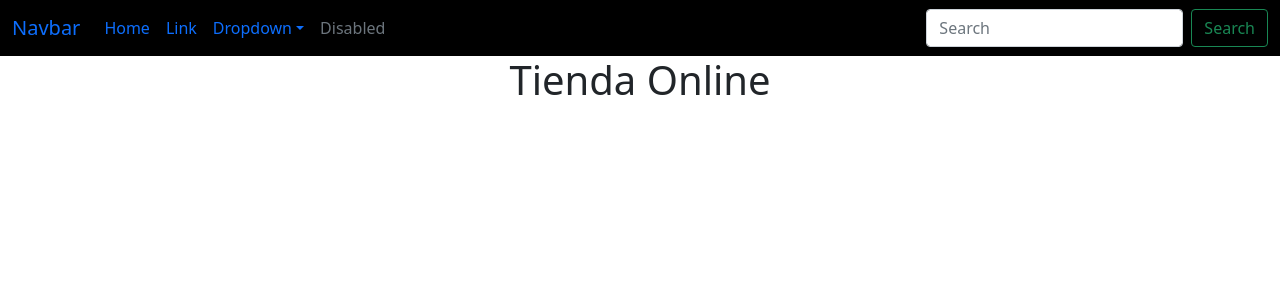
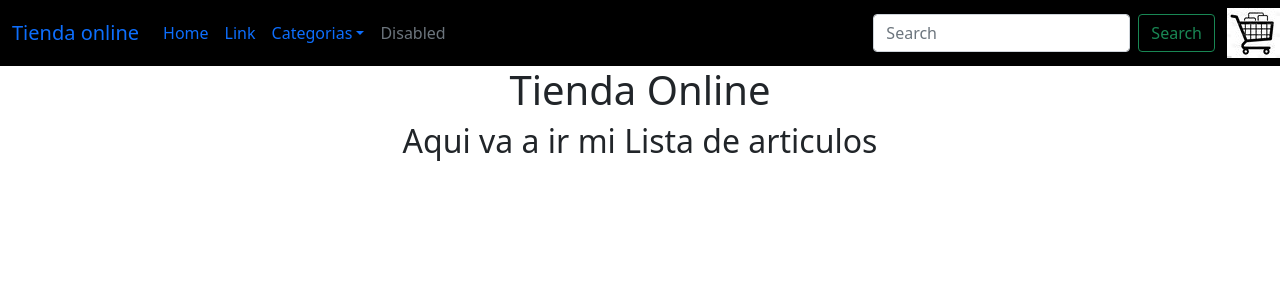
Before and after one commit to Maxagu77/Tienda_online-Agudin, a React (Create React App) app: page / in a window 1280 px wide. Shown: the top 300 px of the page. Built offline with nearby package versions, Linux system fonts and the light colour scheme.

Commit message:
agrego carrito y propiedad

```diff
--- a/src/App.js
+++ b/src/App.js
@@ -3,13 +3,16 @@ import './App.css';
 import styled from 'styled-components';
 import React from 'react';
 import NavBar from './components/NavBar';
+import carrito from './image/icono_carrito.jpg';
+import ItemListContainer from './components/ItemListContainer';
 
 
 function App() {
   return (
     <div className="App">
-      <NavBar></NavBar>
+      <NavBar><img src={carrito} className='icono_carrito.jpg' alt='logo'/></NavBar>
       <h1>Tienda Online</h1>
+      <ItemListContainer greeting="Lista de articulos"></ItemListContainer>
     </div>
   );
 }
--- /dev/null
+++ b/src/components/ItemListContainer.js
@@ -0,0 +1,11 @@
+import React from 'react';
+
+const ItemListContainer = ({greeting}) => {
+    return(
+        <div>
+            <h2>Aqui va a ir mi {greeting}</h2>
+        </div>
+    )
+}
+
+export default ItemListContainer
--- a/src/components/NavBar.js
+++ b/src/components/NavBar.js
@@ -2,12 +2,13 @@
 //import styled from 'styled-components';
 import React from 'react';
 
-function NavBar() {
+//function NavBar() {
+  const NavBar = ({children}) => {
   return (
     <div>
           <nav class="navbar navbar-expand-lg navbar-white bg-black">
       <div class="container-fluid">
-        <a class="navbar-brand" href="#">Navbar</a>
+        <a class="navbar-brand" href="#">Tienda online</a>
         <button class="navbar-toggler" type="button" data-bs-toggle="collapse" data-bs-target="#navbarSupportedContent" aria-controls="navbarSupportedContent" aria-expanded="false" aria-label="Toggle navigation">
           <span class="navbar-toggler-icon"></span>
         </button>
@@ -21,11 +22,12 @@ function NavBar() {
             </li>
             <li class="nav-item dropdown">
               <a class="nav-link dropdown-toggle" href="#" id="navbarDropdown" role="button" data-bs-toggle="dropdown" aria-expanded="false">
-            Dropdown
+              Categorias
               </a>
           <ul class="dropdown-menu" aria-labelledby="navbarDropdown">
-            <li><a class="dropdown-item" href="#">Action</a></li>
-            <li><a class="dropdown-item" href="#">Another action</a></li>
+            <li><a class="dropdown-item" href="#">Amoblamientos de Cocina</a></li>
+            <li><a class="dropdown-item" href="#">Amoblamientos Living</a></li>
+            <li><a class="dropdown-item" href="#">Amoblamientos Baños</a></li>
             <li><hr class="dropdown-divider"></hr></li>
             <li><a class="dropdown-item" href="#">Something else here</a></li>
           </ul>
@@ -40,6 +42,7 @@ function NavBar() {
            </form>
          </div>
        </div>
+       {children}
      </nav>
     </div>
   );
```
Also changed, not shown: src/image/carrito.jpg (added), src/image/icono_carrito.jpg (added).
